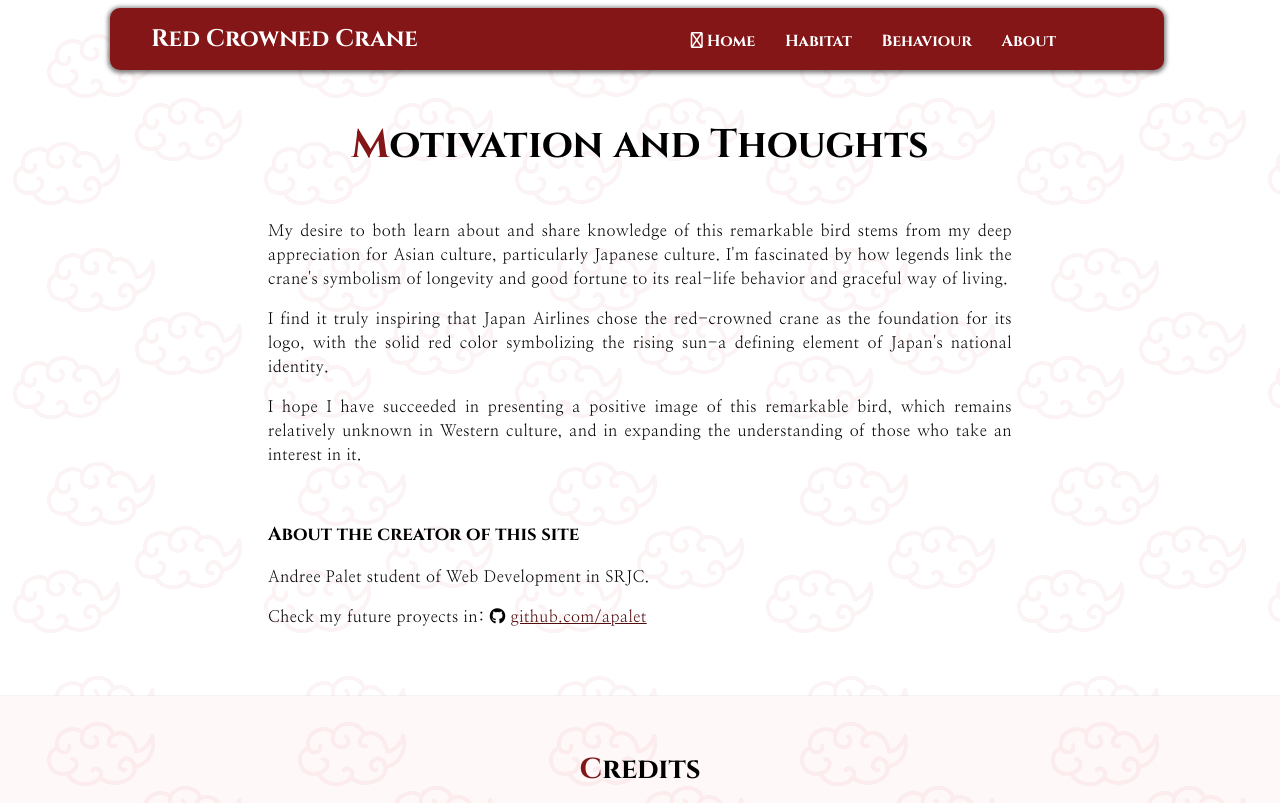
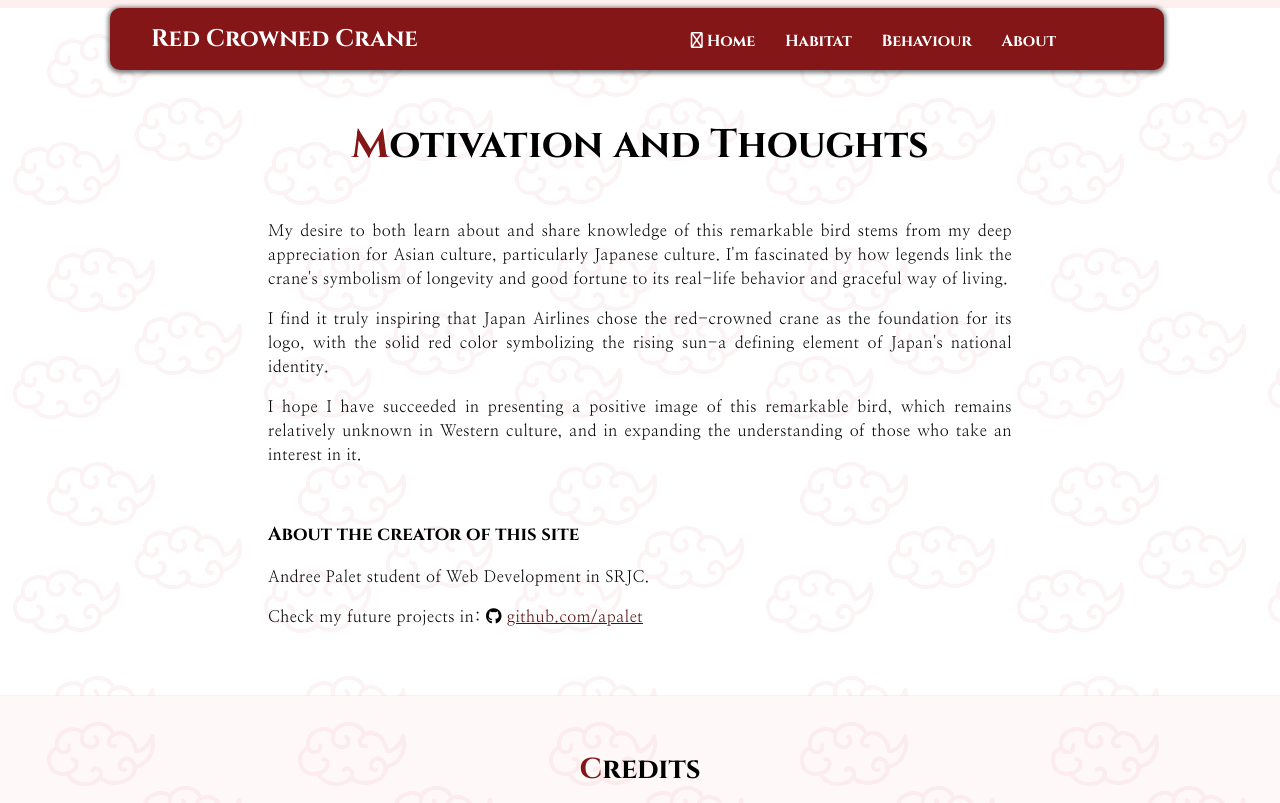
Before and after one commit to apalet/animal-midterm-project-2025, a plain HTML site: page about.html in a window 1280 px wide. Shown: the top 803 px of the page. Drawn offline with Linux system fonts and the light colour scheme.

Commit message:
second commit

```diff
--- a/about.html
+++ b/about.html
@@ -10,6 +10,7 @@
         <title>Red Crowned Crane Home Page</title>
         <!-- External CSS stylesheet link for page styling -->
         <link rel="stylesheet" href="style.css">
+        <!-- Link to add icons from "fontawesome.com" -->
         <script src="https://kit.fontawesome.com/206a0575e5.js" crossorigin="anonymous"></script>
     </head>
         <!-- Page body content begins -->
@@ -53,8 +54,9 @@
                 <p>
                     Andree Palet student of Web Development in SRJC.
                 </p>
+                <!-- this paragraph contain icons images and hyper links referring github -->
                 <p>
-                Check my future proyects in: <i class="fa-brands fa-github"></i> <a href="https://github.com/apalet" target="_blank">github.com/apalet</a>
+                Check my future projects in: <i class="fa-brands fa-github"></i> <a href="https://github.com/apalet" target="_blank">github.com/apalet</a>
                 </p>
             </div>
          </div>
@@ -65,7 +67,7 @@
             <div class="container">
                 <!-- Secondary heading for credits -->
                 <h2>Credits </h2>
-                 <!-- Sub-heading for content -->
+                 <!-- Sub-heading for credits -->
                 <h3>Main content</h3>
                 <ul>
                     <li><a href="https://en.wikipedia.org/wiki/Red-crowned_crane" target="_blank">
@@ -73,7 +75,7 @@
                     <li>Youtube video: <a href="https://www.youtube.com/watch?v=f-vGpEotSVY&t=110s" target="_blank">Trying to Save the Red Crowned Cranes of Japan | Wild Japan | BBC Earth</a></li>
                 </ul>
                 <br>
-                <!-- Sub-heading for images -->
+                <!-- Sub-heading for credits images -->
                 <h3>Images</h3>
                 <!-- Unordered list for images credits -->
                 <ul>
@@ -133,7 +135,7 @@
                     </li>
                 </ul>
                 <br>
-                <!-- Sub-heading for sound and videos -->
+                <!-- Sub-heading for sound and videos credits -->
                 <h3>Audio and Video</h3>
                 <ul>
                     <li>
--- a/style.css
+++ b/style.css
@@ -3,7 +3,7 @@
 
 /* Base page defaults */
 body {
-    background-color: FFF0F0;
+    background-color: #FFF0F0;
     font-family: "Nanum Myeongjo", serif;
     font-size: medium;
 }
@@ -53,10 +53,12 @@ h2 {
     text-align: center;
 }
 
+/* add crimson color at the first letter of h1 and h2 */
 h1::first-letter, h2::first-letter {
     color: #841617;
 }
 
+/* special font "cinzel" for header */
 h1, h2, h3 {
     font-family: "Cinzel", serif;
 }
@@ -111,6 +113,7 @@ img {
     border-radius: 10px;
 }
 
+/* taking away shadows from transparent images */
 #transparent {
     box-shadow: none;
 }
@@ -184,12 +187,14 @@ dl > dd {
     padding: 5px 10px;
 }
 
+/* adding some hovers for the top nav href links*/
 .atop:hover {
     background-color:#fff8f8;
     color: #841617;
     border-radius: 5px;
 }
 
+/* adding some hovers for the .abottom href link*/
 .abottom:hover {
     background-color:#841617;
     color: #fff8f8;
@@ -198,10 +203,12 @@ dl > dd {
     transform: scale(1.2);
 }
 
+/* add a color from the palette for the "a" elements */
 a {
     color:#510c0d;
 }
 
+/* add color for the hover "a" elements */
 a:hover {
     color: #F08080;
 }
```
Also changed, not shown: behaviour.html (+1 -0 lines), habitat.html (+1 -0 lines), index.html (+1 -0 lines).
